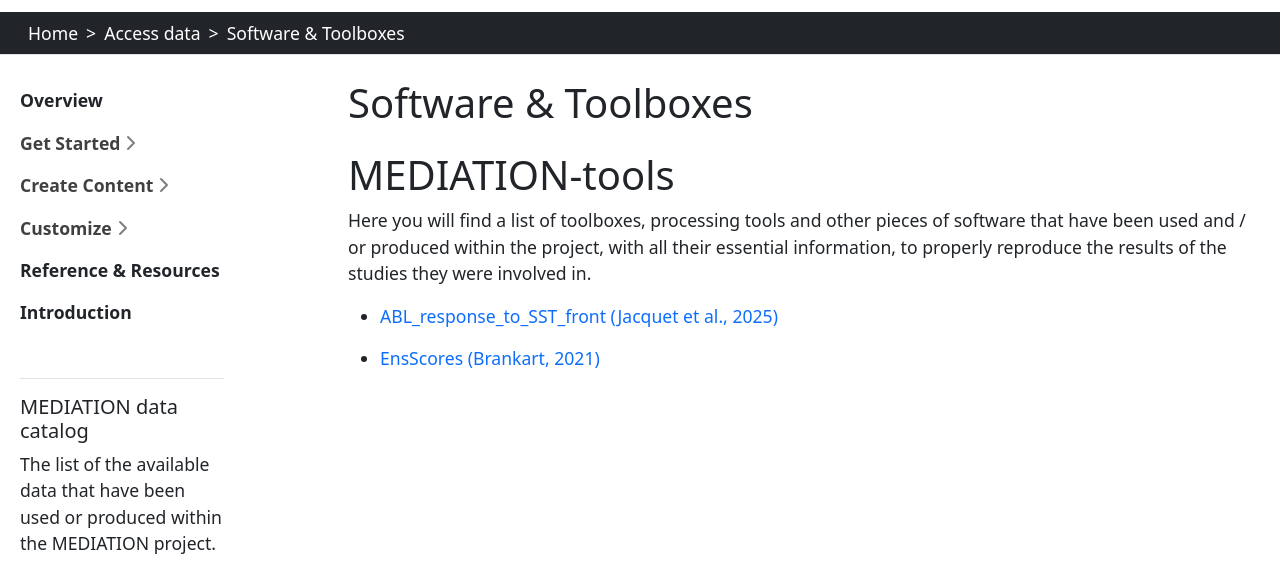
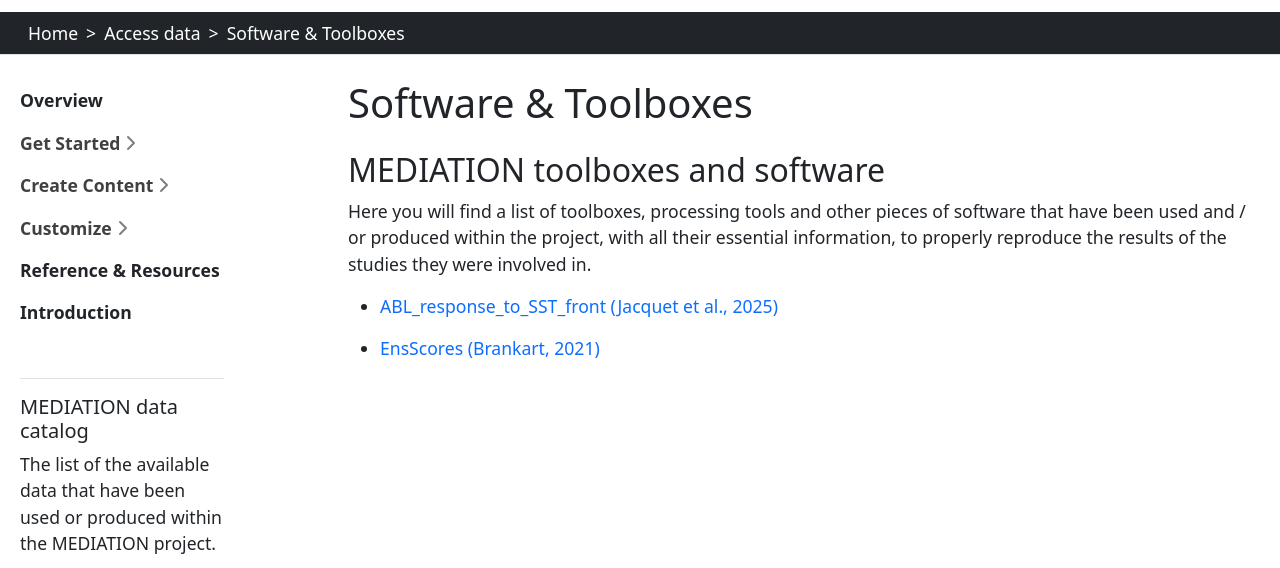
Before and after one commit to MEDIATION-ocean/mediation-catalog-webpage, a Jekyll site: the page built from content/accessdata/software.md, in a window 1280 px wide and 900 px high, cut to the strip 120-688 px from the top of the window. Built offline with Jekyll 4.4.1, drawn with Linux system fonts in a browser that asks for light colours.

Commit message:
Update software.md

```diff
--- a/content/accessdata/software.md
+++ b/content/accessdata/software.md
@@ -4,7 +4,7 @@ nav_order: 3
 title: Software & Toolboxes
 ---
 
-# MEDIATION-tools
+## MEDIATION toolboxes and software
 
 Here you will find a list of toolboxes, processing tools and other pieces of software that have been used and / or produced within the project, with all their essential information, to properly reproduce the results of the studies they were involved in.
 
```
